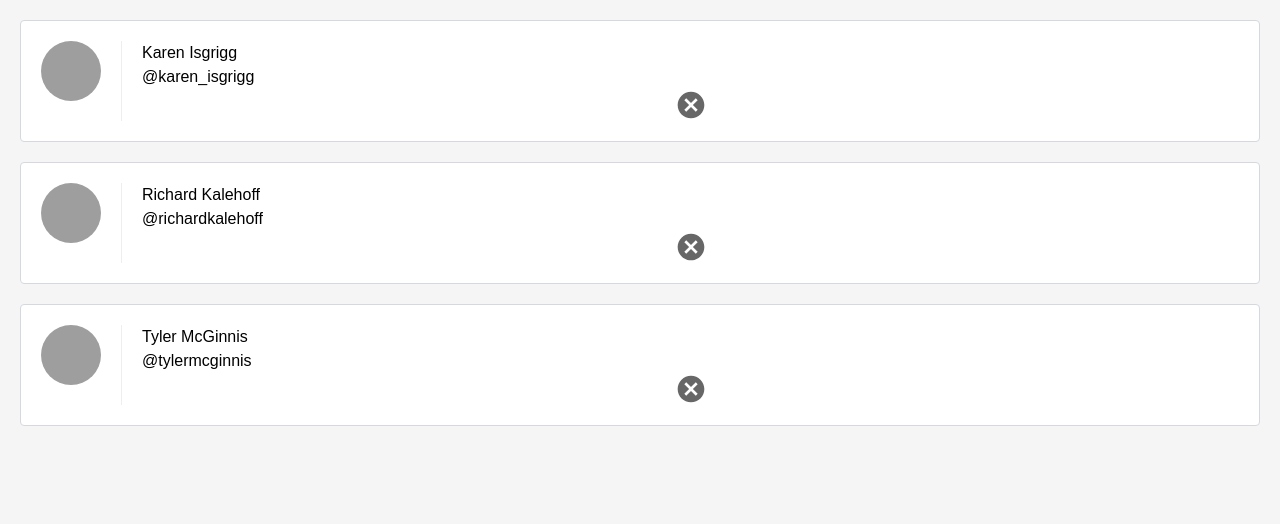
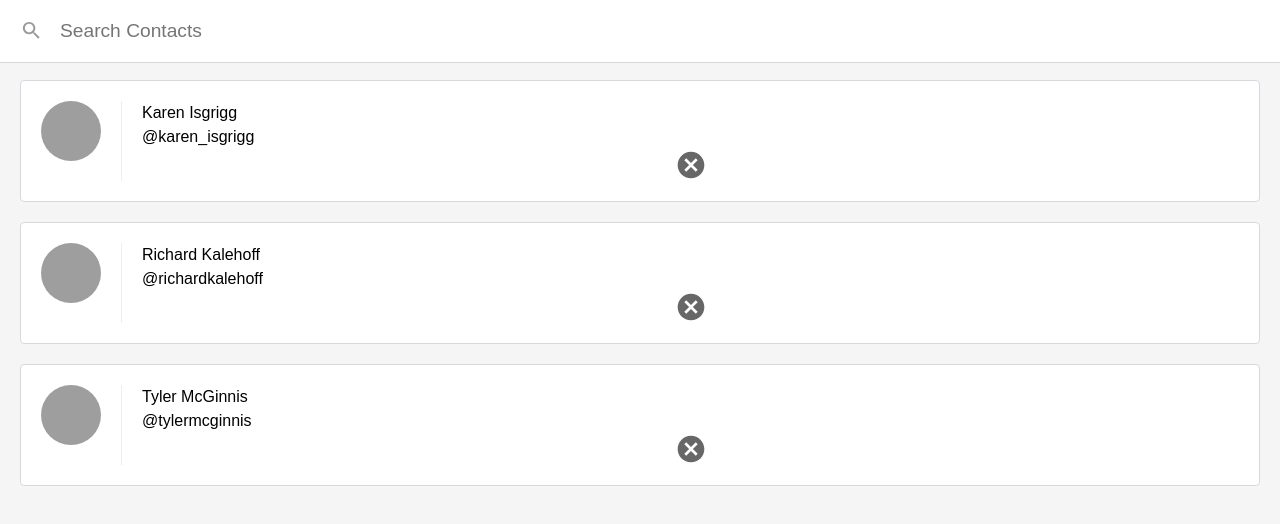
Before and after one commit to LeandriB/contacts_app, a React (Create React App) app: page / in a window 1280 px wide. Shown: the top 524 px of the page. Built offline with nearby package versions, Linux system fonts and the light colour scheme.

Commit message:
Created an input field

```diff
--- a/src/ListContacts.js
+++ b/src/ListContacts.js
@@ -1,10 +1,33 @@
-import React from 'react';
+import React, { Component } from 'react';
 import PropTypes from 'prop-types'
 
-function ListContacts(props) {
+class ListContacts extends Component{
+    static propTypes = {
+        contacts: PropTypes.array.isRequired,
+        onDeleteContact: PropTypes.func.isRequired
+    }
+    state = {
+        query: ""
+    }
+    updateQuery = (query) => {
+        this.setState(() => ({
+            query: query.trim()
+        }))
+    }
+    render() {
         return (
+            <div className='list-contacts'>
+                <div className='list-contacts-top'>
+                    <input
+                        className='search-contacts'
+                        type='text'
+                        placeholder='Search Contacts'
+                        value={this.state.query}
+                        onChange={(event) => this.updateQuery(event.target.value)}
+                    />
+                </div>
                 <ol className='contact-list'>
-                {props.contacts.map((contact) => (
+                    {this.props.contacts.map((contact) => (
                         <li key={contact.id} className='contact-list-item'>
                             <div className='contact-avatar'
                                 style={{
@@ -15,19 +38,16 @@
                                 <p>{contact.name}</p>
                                 <p>{'@' + contact.handle}</p>
                                 <button
-                                onClick={() => props.onDeleteContact(contact)}
+                                    onClick={() => this.props.onDeleteContact(contact)}
                                     className='contact-remove'>Remove
                                 </button>
                             </div>
                         </li>
                     ))}
                 </ol>
+            </div>
         )
     }
-
-ListContacts.propTypes = {
-    contacts: PropTypes.array.isRequired,
-    onDeleteContact: PropTypes.func.isRequired
 }
 
 export default ListContacts
```
Lines whose indentation alone changed are shown as unchanged.
